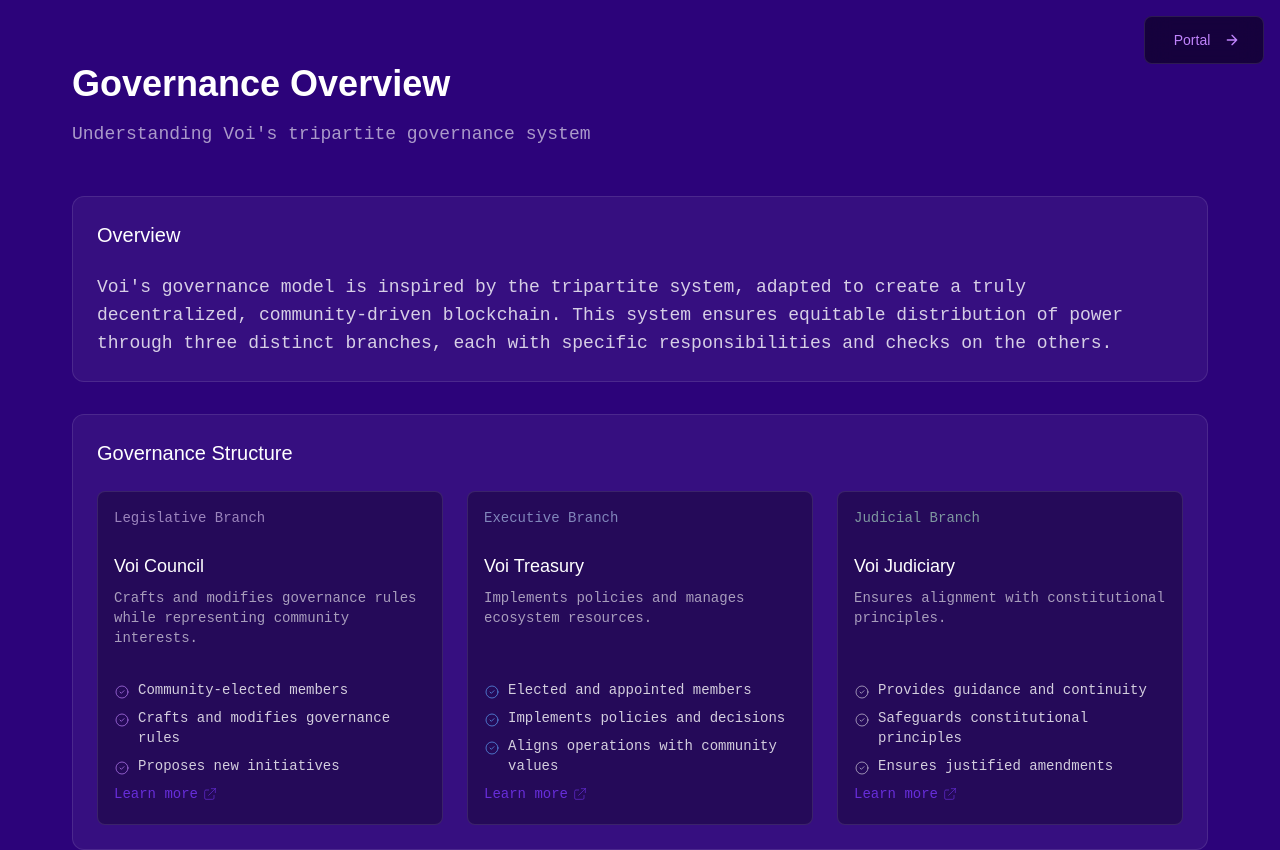
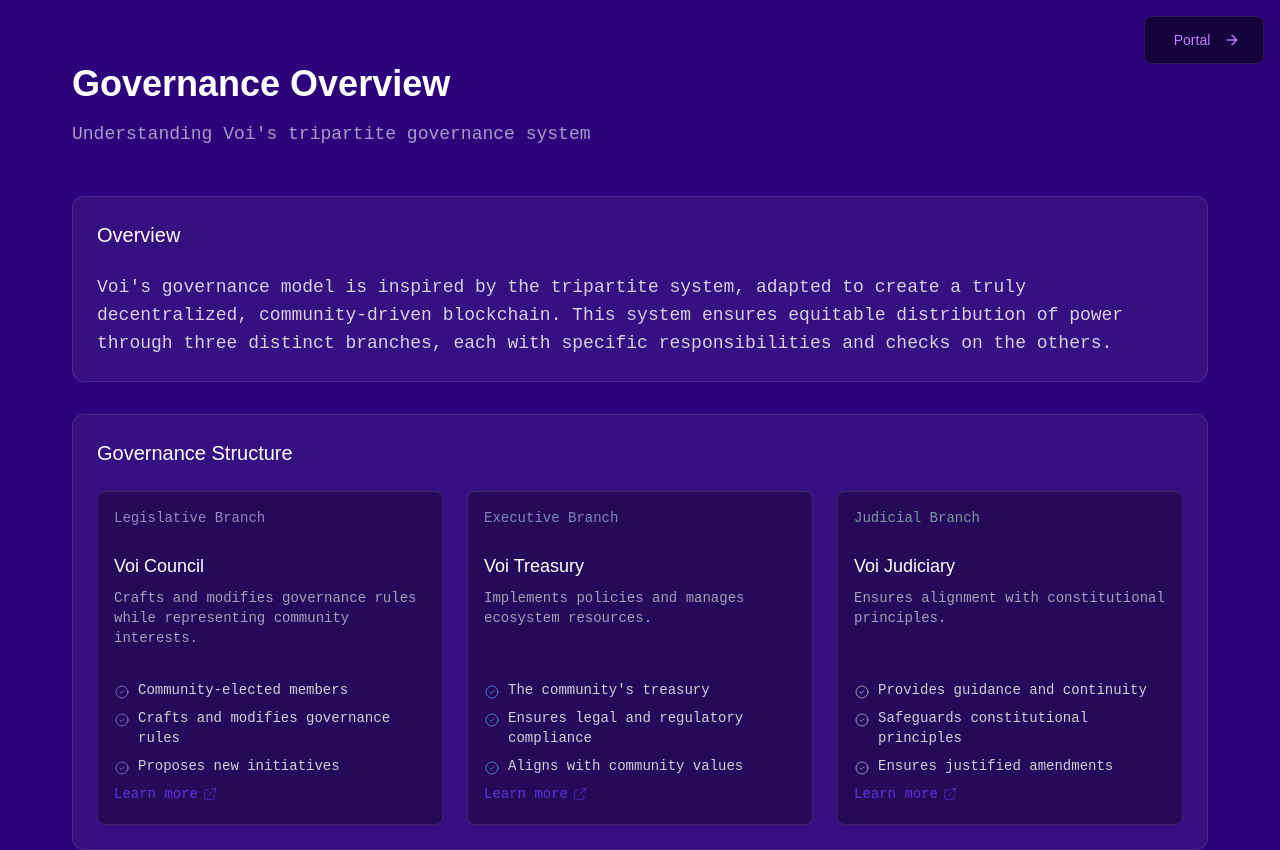
Before and after one commit to xarmian/ecosystem, a SvelteKit app: page /pages/governance/overview in a window 1280 px wide. Shown: the top 850 px of the page. Built offline with nearby package versions, Linux system fonts and the light colour scheme.

Commit message:
Update copy

```diff
--- a/src/routes/pages/governance/overview/+page.svelte
+++ b/src/routes/pages/governance/overview/+page.svelte
@@ -23,9 +23,9 @@
 			color: 'blue',
 			description: 'Implements policies and manages ecosystem resources.',
 			features: [
-				'Elected and appointed members',
-				'Implements policies and decisions',
-				'Aligns operations with community values'
+				'The community\'s treasury',
+				'Ensures legal and regulatory compliance',
+				'Aligns with community values'
 			],
 			link: 'https://docs.voi.network/governance/governance/treasury/'
 		},
```
